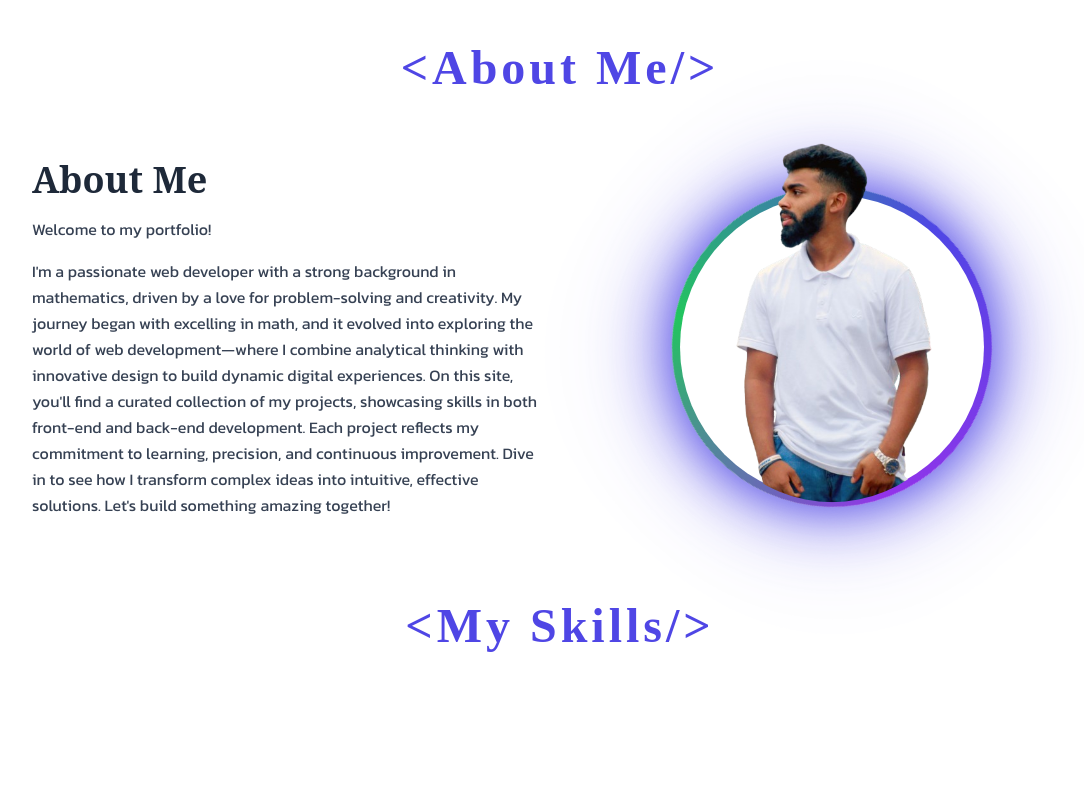
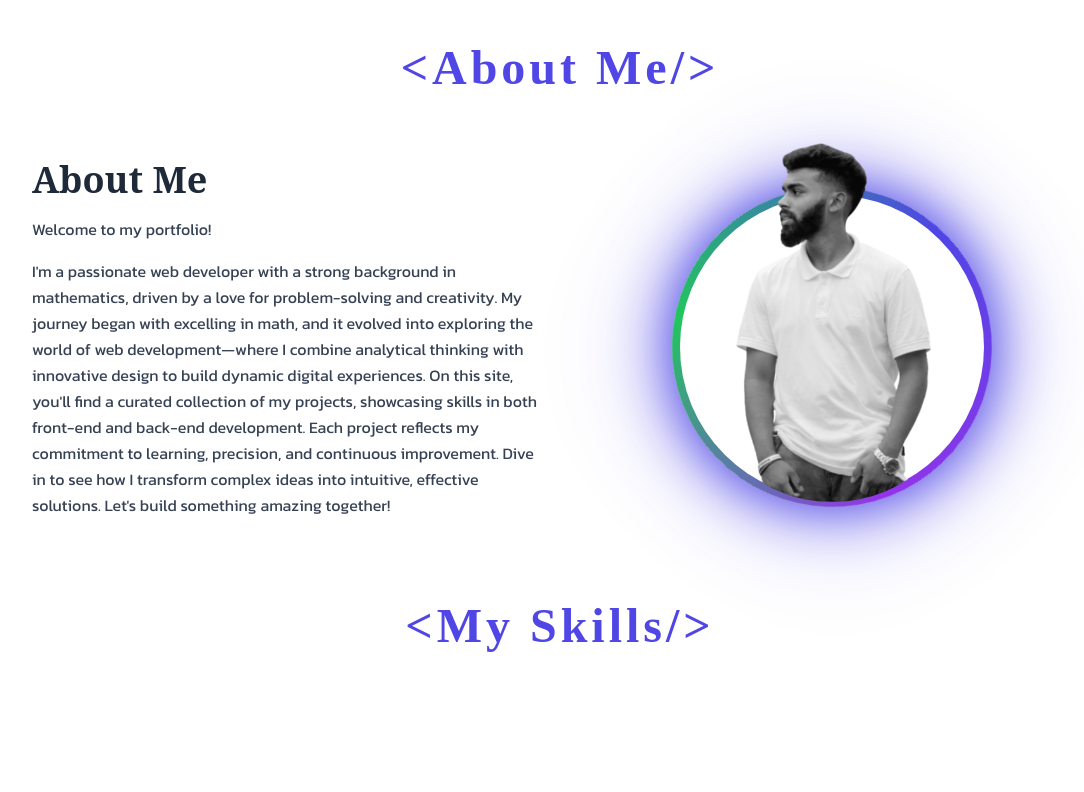
Before and after one commit to Dhanuwa856/My-portfolio-website, a React (Vite) app: page / in a window 1280 px wide. Shown: the part 800-1592 px from the top of the page, without its empty margins (80-1164 px from the left). Built offline with nearby package versions, Linux system fonts and the light colour scheme; a web font is replaced by a local one.

Commit message:
user image color change effect added.

```diff
--- a/src/components/About/About.jsx
+++ b/src/components/About/About.jsx
@@ -2,6 +2,7 @@
 import React from "react";
 import { motion } from "motion/react";
 import User_Image from "../../assets/user.png";
+import User_Image_bw from "../../assets/user_b&w.png";
 
 const AboutSection = ({ darkMode }) => {
   const transition = {
@@ -87,7 +88,7 @@ const AboutSection = ({ darkMode }) => {
                 }`}
               >
                 <img
-                  src={User_Image}
+                  src={darkMode ? User_Image : User_Image_bw}
                   alt="User"
                   className="absolute -bottom-12 sm:-bottom-14 md:-bottom-16 w-[85%] sm:w-[90%] object-cover transform -translate-y-1/6 rounded-b-full"
                 />
```
